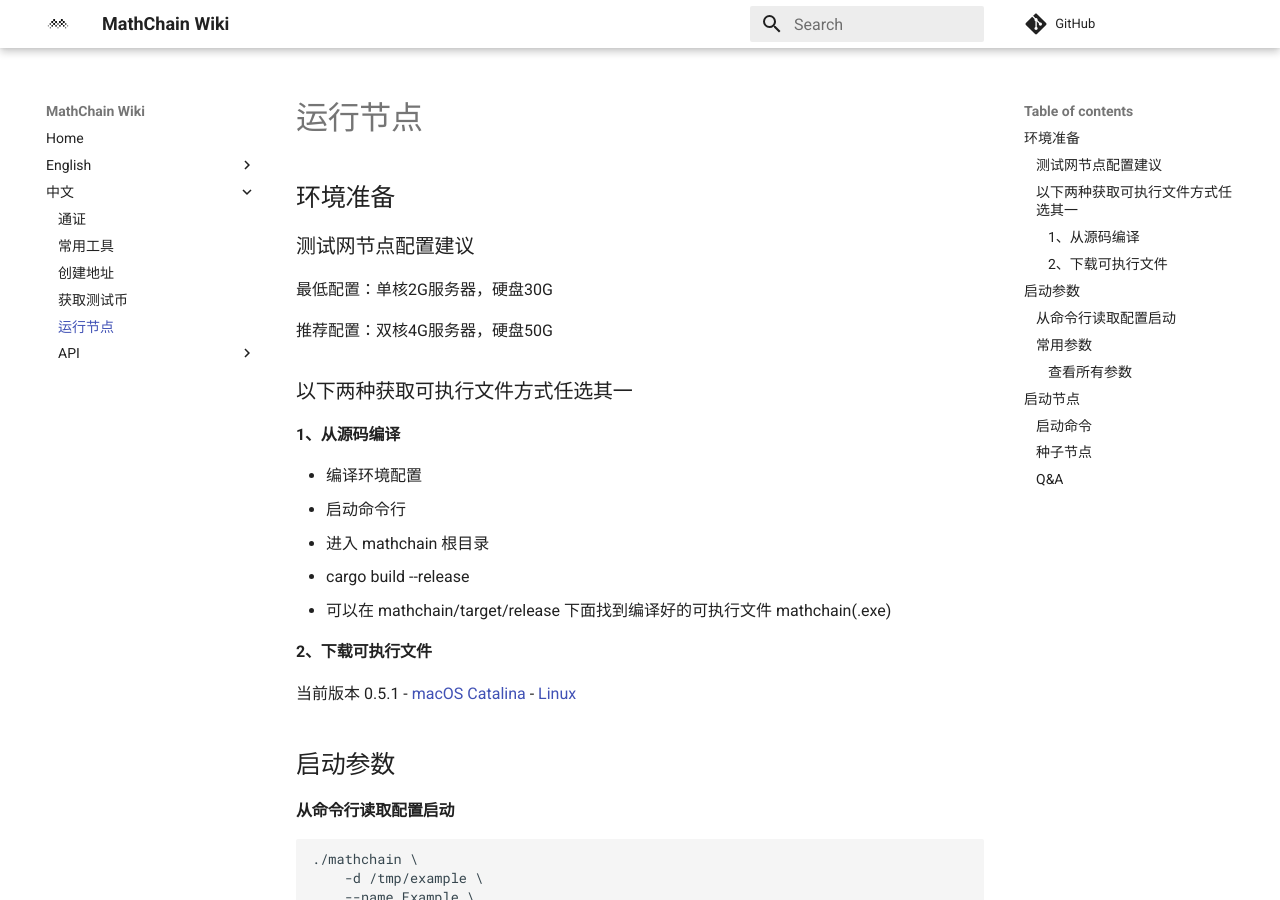
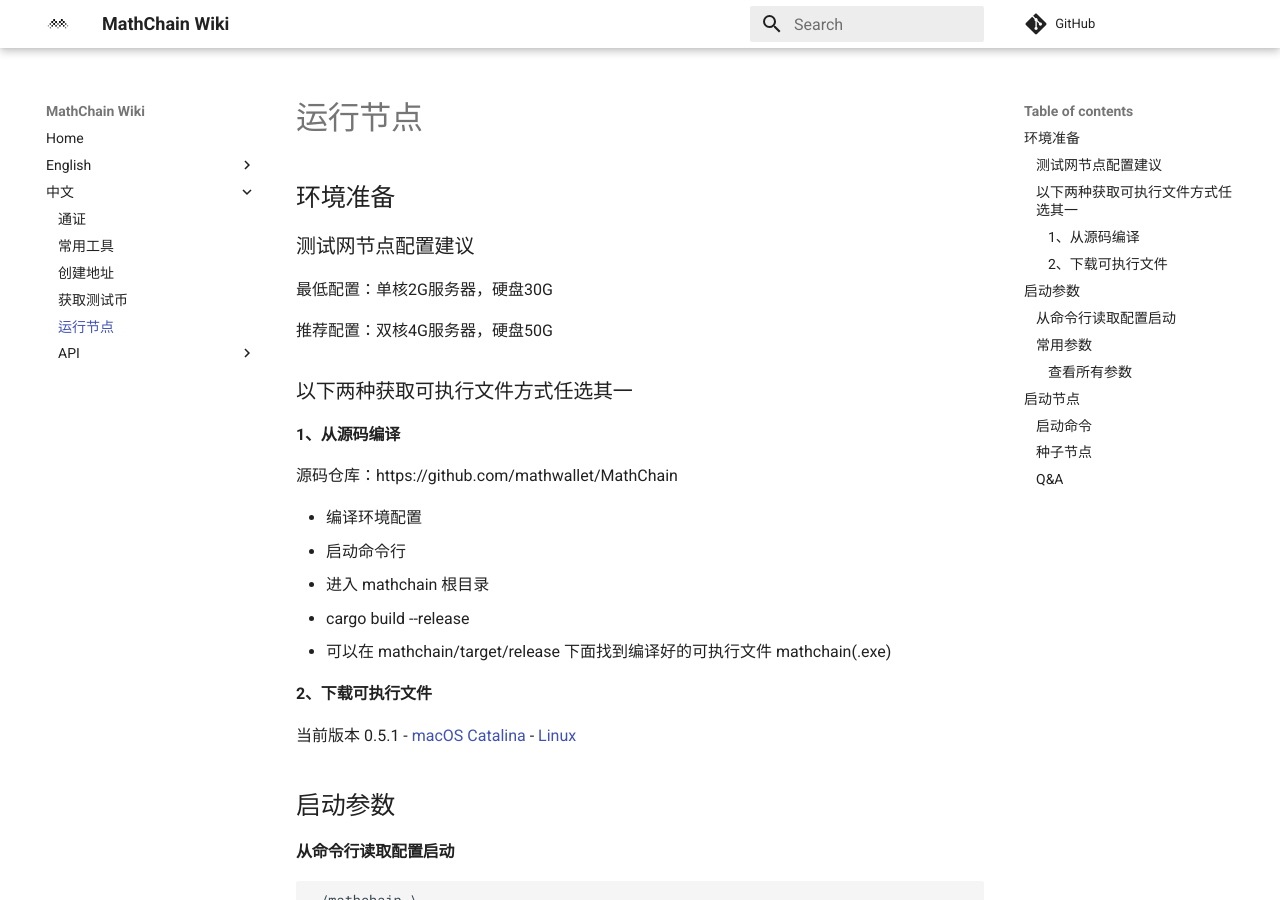
Before and after one commit to mathwallet/docs.mathchain.org, an MkDocs documentation site: the page built from docs/cn/tut_run_node.md, in a window 1280 px wide and 900 px high. Built offline with MkDocs 1.6.1 and Material for MkDocs 9.7.7, drawn with Linux system fonts in a browser that asks for light colours; comment, search, counter and statistics services are not loaded.

Commit message:
Update tut_run_node.md

```diff
--- a/docs/cn/tut_run_node.md
+++ b/docs/cn/tut_run_node.md
@@ -8,6 +8,7 @@
 ### 以下两种获取可执行文件方式任选其一
 
 #### 1、从源码编译
+源码仓库：https://github.com/mathwallet/MathChain
 
 - 编译环境配置
 - 启动命令行
```
